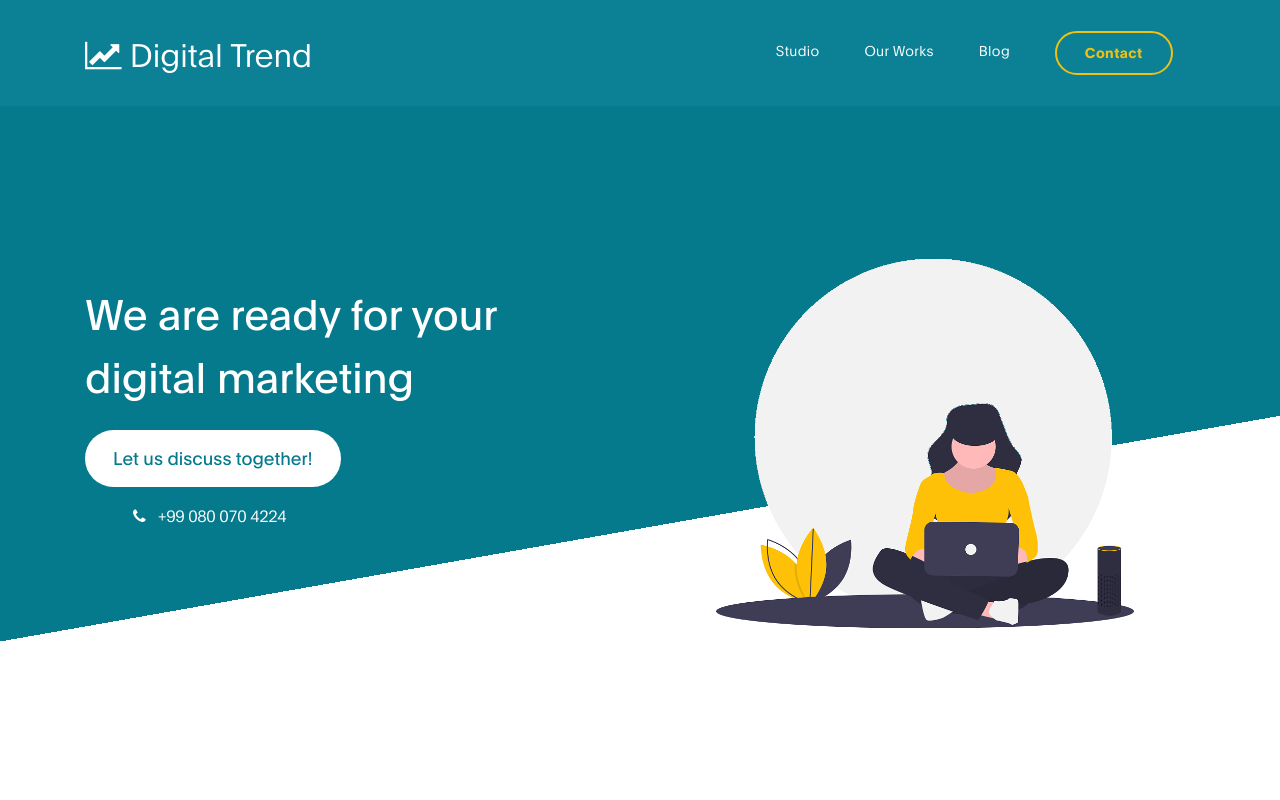
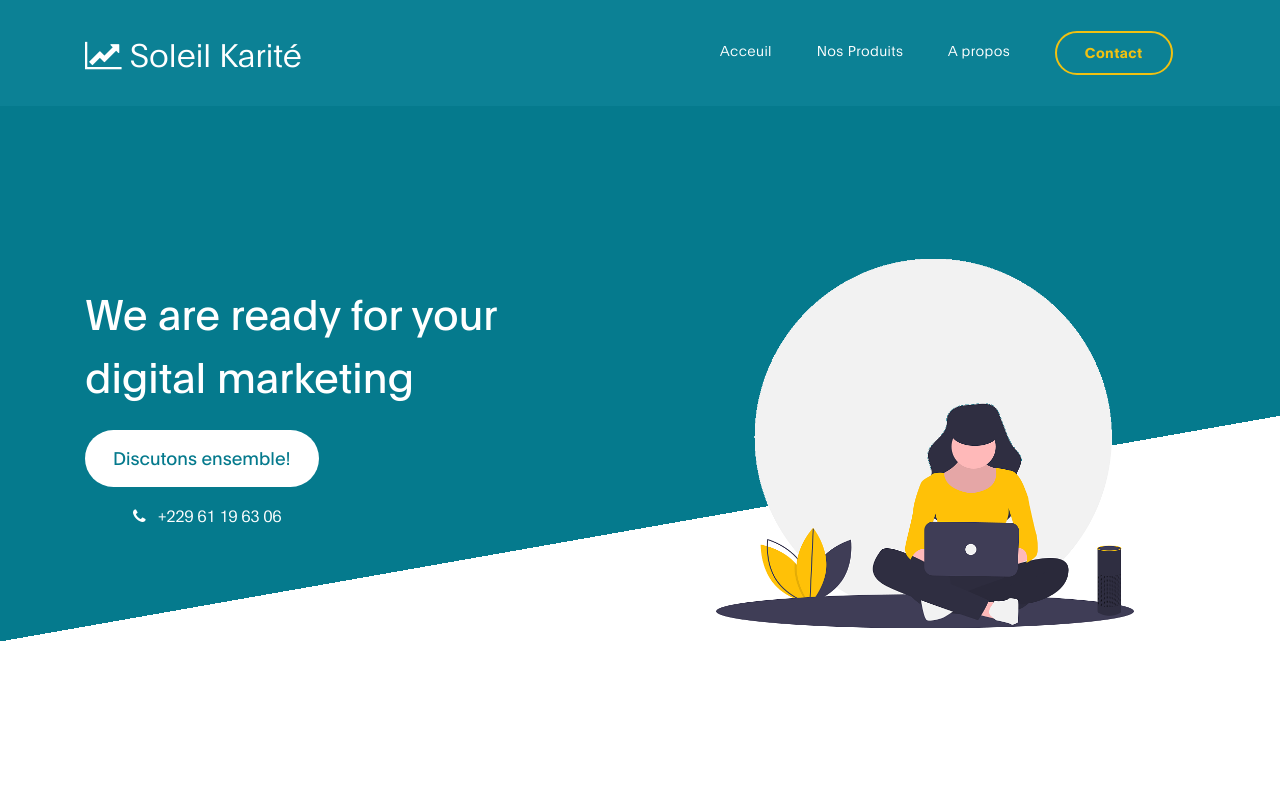
Before and after one commit to AInelo/societe_huile_soja, a website: page public/index.html in a window 1280 px wide. Shown: the top 800 px of the page. Drawn offline with Linux system fonts and the light colour scheme.

Commit message:
La société d'Huile

```diff
--- a/public/index.html
+++ b/public/index.html
@@ -2,7 +2,7 @@
 <html lang="en">
 <head>
 
-     <title>Digital Trend HTML Template</title>
+     <title>Soleil Karité INDUSTRIE</title>
 <!--
 
 DIGITAL TREND
@@ -34,7 +34,7 @@ https://templatemo.com/tm-538-digital-trend
         <div class="container">
             <a class="navbar-brand" href="index.html">
               <i class="fa fa-line-chart"></i>
-              Digital Trend
+              Soleil Karité
             </a>
 
             <button class="navbar-toggler" type="button" data-toggle="collapse" data-target="#navbarNav" aria-controls="navbarNav" aria-expanded="false"
@@ -45,13 +45,13 @@ https://templatemo.com/tm-538-digital-trend
             <div class="collapse navbar-collapse" id="navbarNav">
                 <ul class="navbar-nav ml-auto">
                     <li class="nav-item">
-                        <a href="#about" class="nav-link smoothScroll">Studio</a>
+                        <a href="#about" class="nav-link smoothScroll">Acceuil</a>
                     </li>
                     <li class="nav-item">
-                        <a href="#project" class="nav-link smoothScroll">Our Works</a>
+                        <a href="#project" class="nav-link smoothScroll">Nos Produits</a>
                     </li>
                     <li class="nav-item">
-                        <a href="blog.html" class="nav-link">Blog</a>
+                        <a href="blog.html" class="nav-link">A propos</a>
                     </li>
                     <li class="nav-item">
                         <a href="contact.html" class="nav-link contact">Contact</a>
@@ -72,9 +72,9 @@ https://templatemo.com/tm-538-digital-trend
 
                                    <h1 class="text-white" data-aos="fade-up">We are ready for your digital marketing</h1>
 
-                                   <a href="contact.html" class="custom-btn btn-bg btn mt-3" data-aos="fade-up" data-aos-delay="100">Let us discuss together!</a>
+                                   <a href="contact.html" class="custom-btn btn-bg btn mt-3" data-aos="fade-up" data-aos-delay="100">Discutons ensemble!</a>
 
-                                   <strong class="d-block py-3 pl-5 text-white" data-aos="fade-up" data-aos-delay="200"><i class="fa fa-phone mr-2"></i> +99 080 070 4224</strong>
+                                   <strong class="d-block py-3 pl-5 text-white" data-aos="fade-up" data-aos-delay="200"><i class="fa fa-phone mr-2"></i> +229 61 19 63 06</strong>
                               </div>
                         </div>
 
@@ -123,8 +123,8 @@ https://templatemo.com/tm-538-digital-trend
                     <div class="col-lg-12 col-12">
 
                         <h2 class="mb-5 text-center" data-aos="fade-up">
-                            Please take a look through our
-                            <strong>featured Digital Trends</strong>
+                            Que produisons-nous à Soleil Karité ? Voici
+                            <strong>nos produits</strong>
                         </h2>
 
                          <div class="owl-carousel owl-theme" id="project-slide">
```
Also changed, not shown: server.js (+24 -3 lines).
